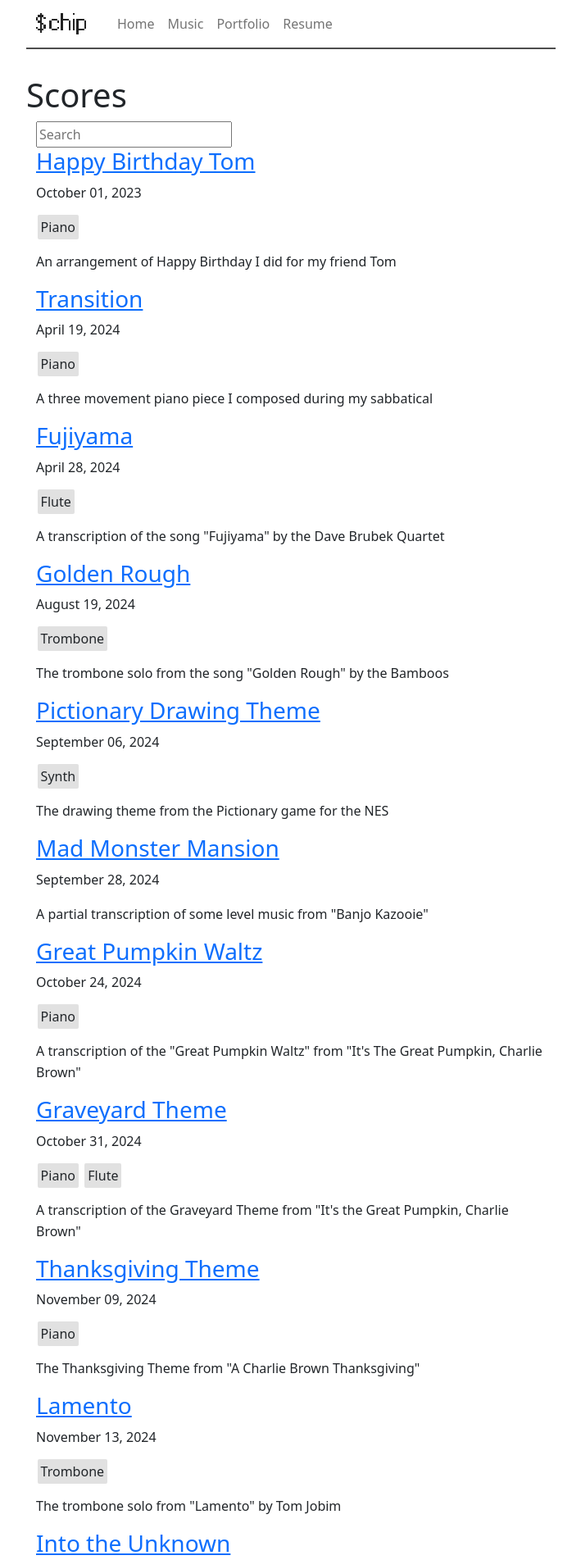
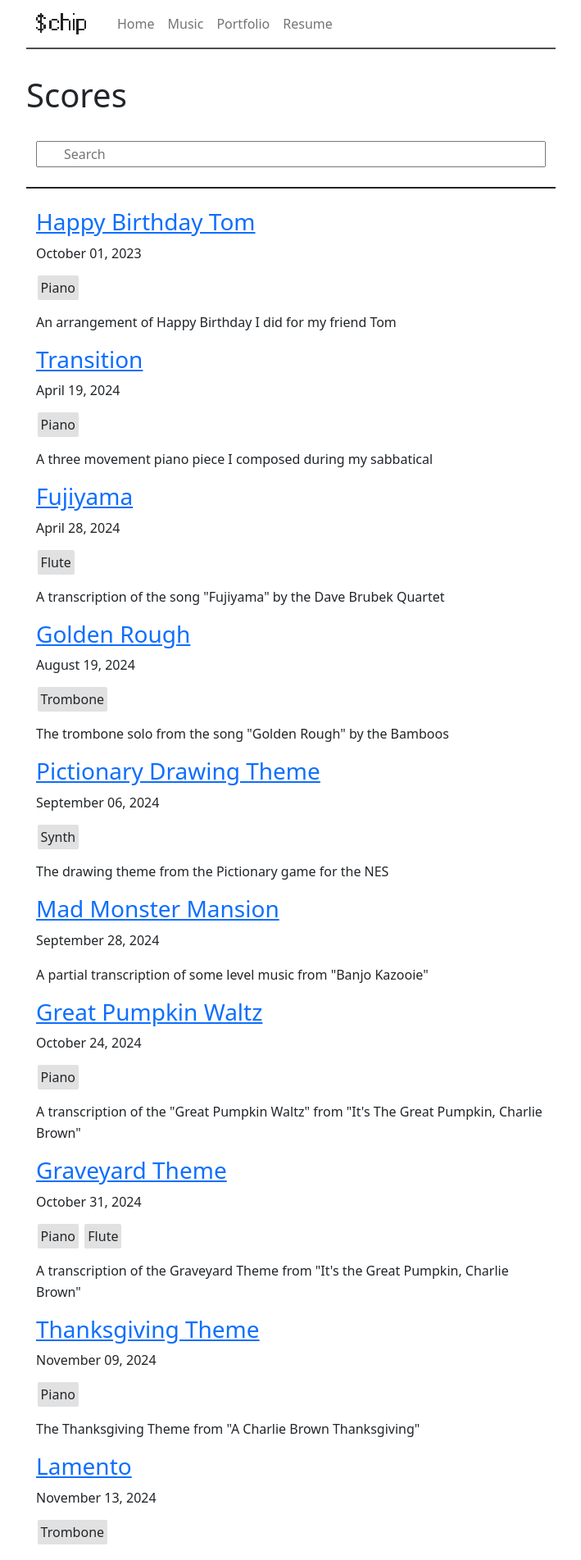
Before and after one commit to chipbell4/chipbell4.github.io, a Jekyll site: the page built from scores.html, in a window 1280 px wide. Shown: the top 1903 px of the page at 82% size, without its empty margins (285-994 px from the left). Built offline with Jekyll 4.4.1, drawn with Linux system fonts in a browser that asks for light colours; nearby versions of some CDN libraries.

Commit message:
Search bar improvements

```diff
--- a/assets/css/main.css
+++ b/assets/css/main.css
@@ -89,6 +89,18 @@ pre.highlight {
   margin-right: 0.25rem !important;
 }
 
+.search-container {
+  padding-top: 1.5em;
+  padding-bottom: 1.5em;
+  margin-bottom: 1.5em;
+  border-bottom: 2px solid;
+}
+
+.search-container .search {
+  padding-left: 2em;
+  width: 100%;
+}
+
 .instrument-chip {
   padding: 0.25em;
   margin: 0.1em;
--- a/scores.html
+++ b/scores.html
@@ -5,7 +5,7 @@ layout: default
 
 <div class="container">
     <div class="row">
-      <div class="col-md-12">
+      <div class="col-md-12 search-container">
         <input class="search" type="text" placeholder="Search" />
       </div>
 {% for score in site.scores %}
```
